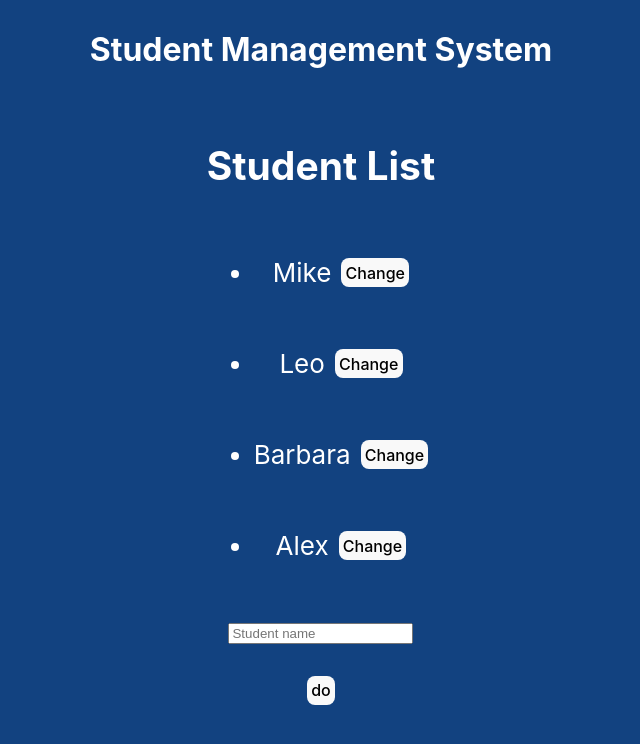
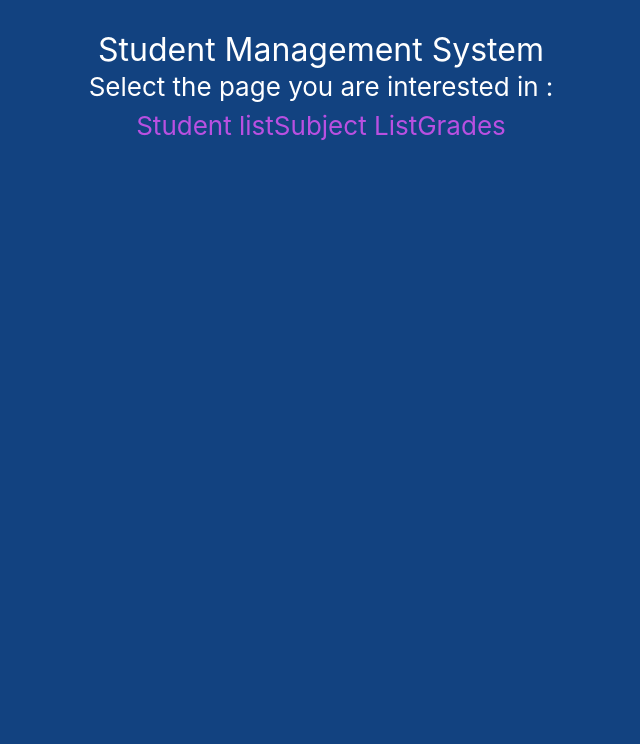
Before and after one commit to crystal-twinkle/student-management, a React (Vite) app: page / in a window 1280 px wide. Shown: the top 744 px of the page, without its empty margins (319-959 px from the left). Built offline with nearby package versions, Linux system fonts and the light colour scheme.

Commit message:
add router

```diff
--- a/package.json
+++ b/package.json
@@ -12,6 +12,7 @@
   "dependencies": {
     "react": "^18.2.0",
     "react-dom": "^18.2.0",
+    "react-router-dom": "^6.23.1",
     "tailwindcss": "^3.4.4"
   },
   "devDependencies": {
@@ -20,9 +21,12 @@
     "@typescript-eslint/eslint-plugin": "^7.2.0",
     "@typescript-eslint/parser": "^7.2.0",
     "@vitejs/plugin-react": "^4.2.1",
+    "autoprefixer": "^10.4.16",
     "eslint": "^8.57.0",
     "eslint-plugin-react-hooks": "^4.6.0",
     "eslint-plugin-react-refresh": "^0.4.6",
+    "postcss": "^8.4.32",
+    "tailwindcss": "^3.3.6",
     "typescript": "^5.2.2",
     "vite": "^5.2.0"
   }
--- a/src/App.tsx
+++ b/src/App.tsx
@@ -1,12 +1,12 @@
 import './App.css'
-import StudentList from './components/StudentList/StudentList';
+import { Outlet } from 'react-router-dom';
 
 function App() {
 
   return (
     <div className={'App'}>
       <h1 className={'main-head'}>Student Management System</h1>
-      <StudentList />
+      <Outlet/>
     </div>
   )
 }
--- a/src/components/StudentList/StudentList.css
+++ /dev/null
@@ -1,15 +0,0 @@
-.student-list {
-  padding: 3rem 1rem;
-  display: flex;
-  flex-direction: column;
-  align-items: center;
-  gap: 2rem;
-}
-
-.student {
-  margin: 0;
-  display: flex;
-  gap: 10px;
-  justify-content: center;
-  align-items: center;
-}
--- a/src/components/StudentList/StudentList.tsx
+++ /dev/null
@@ -1,66 +0,0 @@
-import React, {useState} from 'react';
-import {students as studentsData} from '../../data/data';
-import './StudentList.css'
-
-function StudentList() {
-  const [students, setStudents] = useState(studentsData);
-  const [newStudent, setNewStudent] = useState('');
-  const [changeStudent, setChangeStudent] = useState({name: '', id: 0});
-  const [changeableStudent, setChangeableStudent] = useState('')
-
-  const addStudent = () => {
-    setStudents([...students, {id: students.length + 1, name: newStudent}]);
-    setNewStudent('');
-  };
-
-  const updateStudent = () => {
-    let {id} = changeStudent;
-    const updatedStudents = students.map(student =>
-      student.id === id ? {...student, name: changeableStudent} : student
-    );
-    setStudents(updatedStudents);
-    setChangeableStudent('')
-  };
-
-  const change = (name: string, id: number) => {
-    setChangeStudent({name, id})
-    setChangeableStudent(name)
-  }
-
-  return (
-    <div className={'student-list'}>
-      <h2 className={'head2'}>Student List</h2>
-      <ul>
-        {students.map(student => (
-          <li key={student.id}>
-            <div className={'student flex'}>
-              <p>{student.name}</p>
-              <button onClick={(e) => change(student.name, student.id)}>Change</button>
-            </div>
-          </li>
-        ))}
-      </ul>
-      <input
-        type="text"
-        value={newStudent || changeableStudent}
-        onChange={(e) => {
-          if (newStudent) {
-            setNewStudent(e.target.value);
-          } else if (changeableStudent) {
-            setChangeableStudent(e.target.value);
-          }
-        }}
-        placeholder="Student name"
-      />
-      <button onClick={() => {
-        if (newStudent) {
-          addStudent();
-        } else if (changeableStudent) {
-          updateStudent();
-        }
-      }}>{newStudent && 'Add Student' || changeableStudent && 'Change student' || 'do'}</button>
-    </div>
-  );
-}
-
-export default StudentList;
--- a/src/index.css
+++ b/src/index.css
@@ -1,3 +1,7 @@
+@tailwind base;
+@tailwind components;
+@tailwind utilities;
+
 :root {
   font-family: Inter, system-ui, Avenir, Helvetica, Arial, sans-serif;
   line-height: 1.5;
@@ -11,15 +15,6 @@
   text-rendering: optimizeLegibility;
   -webkit-font-smoothing: antialiased;
   -moz-osx-font-smoothing: grayscale;
-}
-
-a {
-  font-weight: 500;
-  color: #646cff;
-  text-decoration: inherit;
-}
-a:hover {
-  color: #535bf2;
 }
 
 ul {
@@ -47,16 +42,22 @@ button {
   font-size: 1rem;
   font-weight: 500;
   font-family: inherit;
-  background-color: #1a1a1a;
+  color: black;
   cursor: pointer;
   transition: border-color 0.25s;
 }
+
 button:hover {
   border-color: #646cff;
 }
+
 button:focus,
 button:focus-visible {
   outline: 4px auto -webkit-focus-ring-color;
+}
+
+a {
+  color: #b950e1;
 }
 
 @media (prefers-color-scheme: light) {
@@ -64,9 +65,11 @@ button:focus-visible {
     color: #213547;
     background-color: #ffffff;
   }
+
   a:hover {
-    color: #747bff;
+    color: #c366ec;
   }
+
   button {
     background-color: #f9f9f9;
   }
--- a/src/main.tsx
+++ b/src/main.tsx
@@ -1,10 +1,13 @@
 import React from 'react'
 import ReactDOM from 'react-dom/client'
-import App from './App.tsx'
 import './index.css'
+import { createBrowserRouter, RouterProvider } from 'react-router-dom';
+import {routes} from './router';
+
+const router = createBrowserRouter(routes);
 
 ReactDOM.createRoot(document.getElementById('root')!).render(
   <React.StrictMode>
-    <App />
+    <RouterProvider router={router} />
   </React.StrictMode>,
 )
--- /dev/null
+++ b/src/pages/WelcomePage.tsx
@@ -0,0 +1,33 @@
+import React from 'react';
+import {RouterPage} from '../router';
+import {Link} from 'react-router-dom';
+
+function WelcomePage() {
+  return (
+    <div className={'welcome-page flex flex-col'}>
+      <h2 className={'head2 p-7'}>Select the page you are interested in : </h2>
+      <div className={'flex flex-col gap-5'}>
+        <Link
+          to={RouterPage.STUDENT_LIST}
+          className="text-2xl"
+        >
+          Student list
+        </Link>
+        <Link
+          to={RouterPage.SUBJECT_LIST}
+          className="text-2xl"
+        >
+          Subject List
+        </Link>
+        <Link
+          to={RouterPage.GRADES}
+          className="text-2xl"
+        >
+          Grades
+        </Link>
+      </div>
+    </div>
+  );
+}
+
+export default WelcomePage;
--- /dev/null
+++ b/src/router.tsx
@@ -0,0 +1,46 @@
+import React from 'react';
+import { createBrowserRouter, RouteObject } from 'react-router-dom';
+import App from './App';
+import WelcomePage from './pages/WelcomePage';
+import StudentList from './pages/StudentList/StudentList';
+import SubjectList from './pages/SubjectList';
+import NotFoundPage from './pages/Not-found-page';
+import Grades from './pages/Grades';
+
+export enum RouterPage {
+  WELCOME = '/',
+  STUDENT_LIST = '/student-list',
+  SUBJECT_LIST= '/subject-list',
+  GRADES = '/grades',
+}
+
+export const routes: RouteObject[] = [
+  {
+    path: '/',
+    element: <App />,
+    children: [
+      {
+        path: RouterPage.WELCOME,
+        element: <WelcomePage />,
+      },
+      {
+        path: RouterPage.STUDENT_LIST,
+        element: <StudentList />,
+      },
+      {
+        path: RouterPage.SUBJECT_LIST,
+        element: <SubjectList />
+      },
+      {
+        path: RouterPage.GRADES,
+        element: <Grades />
+      },
+      {
+        path: '*',
+        element: <NotFoundPage />,
+      },
+    ],
+  },
+];
+
+export const router = createBrowserRouter(routes);
```
Also changed, not shown: 1 other file (tests, documents, lock files or other folders).
